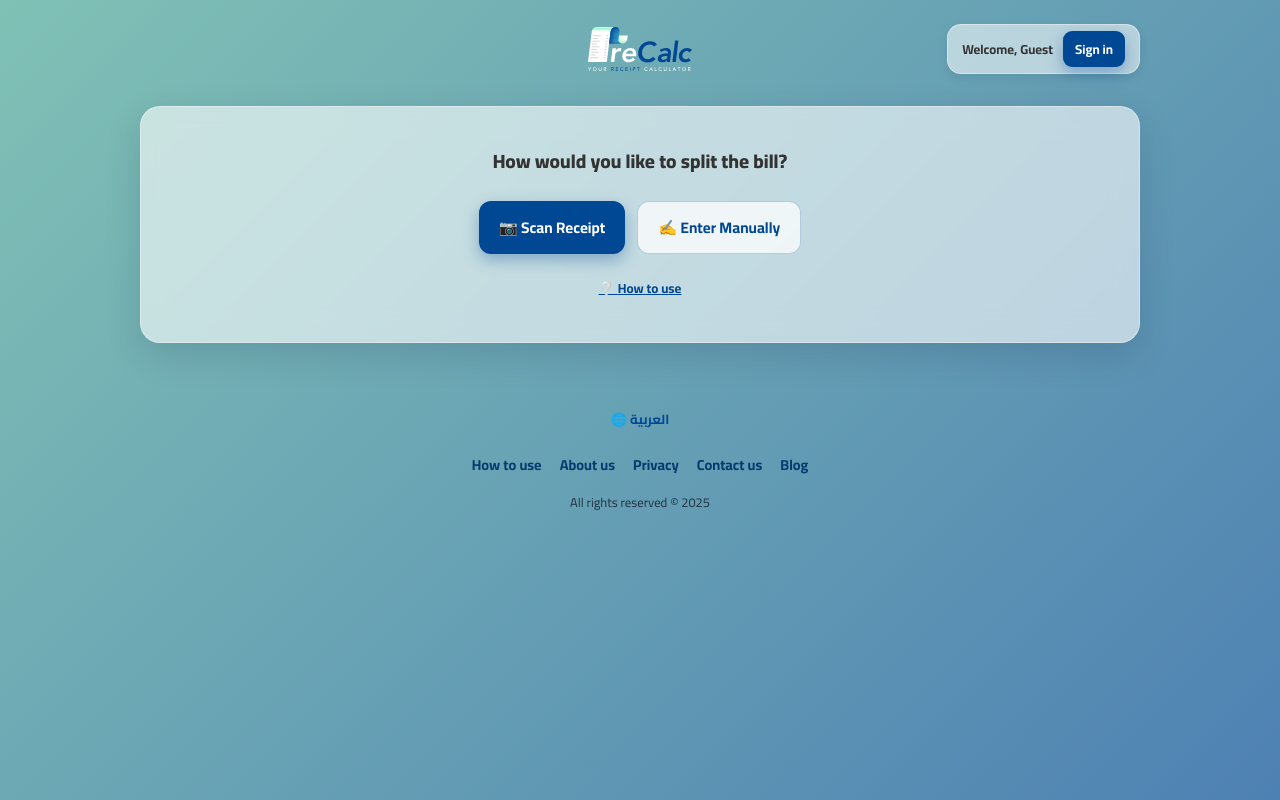
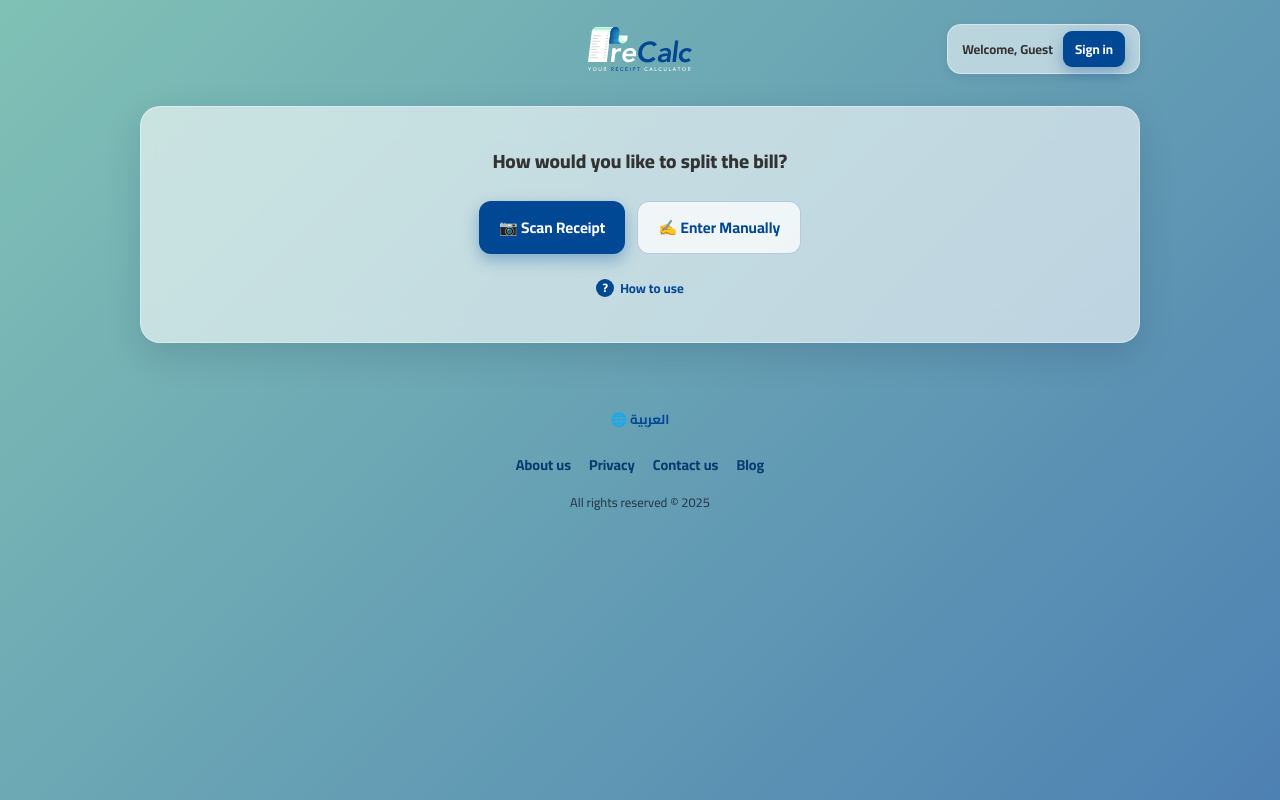
Before and after one commit to ahmedjo0o/ReCalc, a React (Vite) app: page / in a window 1280 px wide. Built offline with nearby package versions, Linux system fonts and the light colour scheme; no server answers.

Commit message:
Fix How to use link: remove footer duplicate, align icon
Co-Authored-By: Claude Fable 5.2 <noreply@anthropic.com>

```diff
--- a/src/components/calculator/MethodChoiceStep.jsx
+++ b/src/components/calculator/MethodChoiceStep.jsx
@@ -3,7 +3,7 @@ import Button from '../ui/Button.jsx';
 import { useLanguage } from '../../context/LanguageContext.jsx';
 
 export default function MethodChoiceStep({ onChoose }) {
-  const { t } = useLanguage();
+  const { t, language } = useLanguage();
   return (
     <div className="step">
       <h2 className="page-title" style={{ fontSize: '1.2rem' }}>{t.chooseMethodTitle}</h2>
@@ -12,7 +12,10 @@ export default function MethodChoiceStep({ onChoose }) {
         <Button variant="secondary" onClick={() => onChoose('manual')}>{t.manualMethodButton}</Button>
       </div>
       <div style={{ textAlign: 'center', marginTop: 16 }}>
-        <Link to="/how-to-use" className="btn btn-ghost btn-sm">❔ {t.howToButton}</Link>
+        <Link to="/how-to-use" className="btn btn-ghost btn-sm howto-link">
+          <span className="howto-link__icon" aria-hidden="true">{language === 'ar' ? '؟' : '?'}</span>
+          <span>{t.howToButton}</span>
+        </Link>
       </div>
     </div>
   );
--- a/src/components/layout/Footer.jsx
+++ b/src/components/layout/Footer.jsx
@@ -1,4 +1,3 @@
-import { Link } from 'react-router-dom';
 import { useLanguage } from '../../context/LanguageContext.jsx';
 
 export default function Footer() {
@@ -9,7 +8,6 @@ export default function Footer() {
         {language === 'ar' ? t.languageEnglish : t.languageArabic}
       </button>
       <div className="site-footer__links">
-        <Link to="/how-to-use">{t.howToButton}</Link>
         <a href="/about.html">{t.footerAbout}</a>
         <a href="/privacy.html">{t.footerPrivacy}</a>
         <a href="/contact.html">{t.footerContact}</a>
--- a/src/styles/components.css
+++ b/src/styles/components.css
@@ -698,3 +698,25 @@
     align-items: start;
   }
 }
+
+/* Homepage link to the How to use page: a drawn "?" badge instead of an
+   emoji, so it sits on the text's centre line on every device. */
+.howto-link {
+  text-decoration: none;
+  gap: 6px;
+}
+
+.howto-link__icon {
+  flex: none;
+  width: 18px;
+  height: 18px;
+  border-radius: 50%;
+  background: var(--color-accent);
+  color: #fff;
+  font-size: 12px;
+  font-weight: 800;
+  line-height: 1;
+  display: inline-flex;
+  align-items: center;
+  justify-content: center;
+}
```
